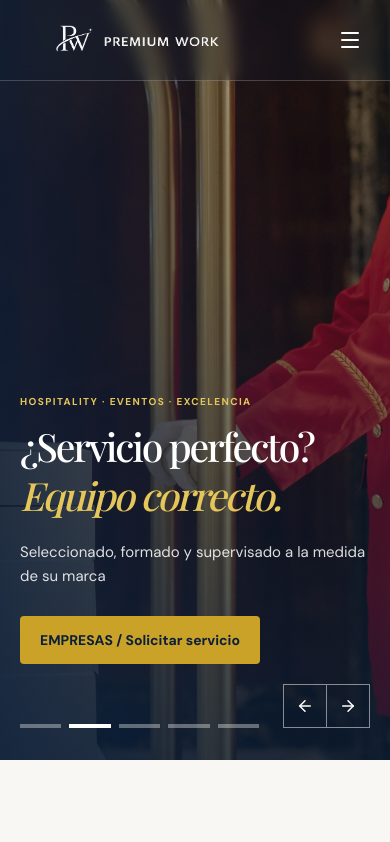
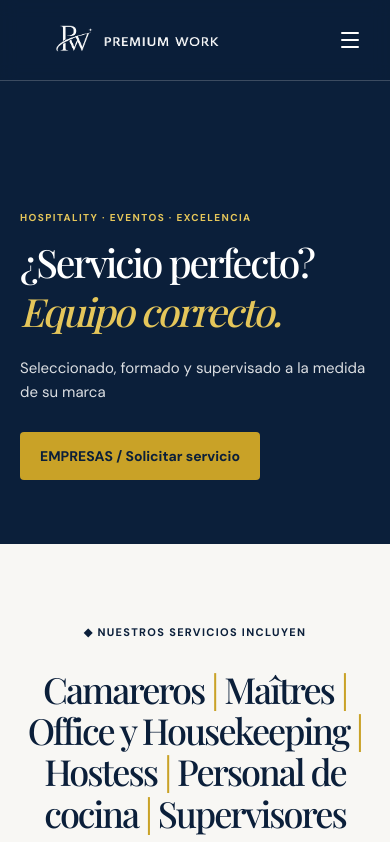
Before and after one commit to roxannaaguilera/premium-work-web, a Next.js app in the folder premium_work/: page / in a window 390 px wide. Shown: the top 842 px of the page. Built offline with nearby package versions, Linux system fonts and the light colour scheme; a web font is replaced by a local one.

Commit message:
feat: implement mobile-first responsive design

```diff
--- a/premium_work/components/Hero.tsx
+++ b/premium_work/components/Hero.tsx
@@ -17,22 +17,25 @@ export function Hero() {
   const go = (amount: number) => setCurrent((slide) => (slide + amount + slides.length) % slides.length);
 
   useEffect(() => {
+    if (!window.matchMedia("(min-width: 768px)").matches) return;
     const id = window.setInterval(() => go(1), 5600);
     return () => window.clearInterval(id);
   }, []);
 
-  return <section id="inicio" className="relative isolate min-h-[min(760px,100svh)] overflow-hidden bg-[#0B1F3A] text-white md:min-h-screen">
+  return <section id="inicio" className="relative isolate overflow-hidden bg-[#0B1F3A] text-white md:min-h-screen">
+    <div className="absolute inset-0 bg-[#0B1F3A] md:hidden" aria-hidden="true" />
+    <div className="hidden md:block">
     <AnimatePresence mode="sync">
       <motion.div key={current} initial={{ opacity: 0 }} animate={{ opacity: 1 }} exit={{ opacity: 0 }} transition={{ duration: .8 }} className="absolute inset-0">
         <picture className="absolute inset-0">
-          <source media="(max-width: 767px)" srcSet={slides[current].mobileSrc} type="image/webp" />
           <img src={slides[current].src} alt="Servicio Premium Work" className={`h-full w-full object-cover ${slides[current].mobilePosition} md:object-right md:object-top`} />
         </picture>
-        <div className="absolute inset-0 bg-[linear-gradient(180deg,rgba(11,31,58,.18)_0%,rgba(11,31,58,.3)_35%,rgba(11,31,58,.75)_100%)] md:bg-[linear-gradient(180deg,rgba(11,31,58,.18)_0%,rgba(11,31,58,.3)_42%,rgba(11,31,58,.94)_100%)]" />
-        <div className="absolute inset-y-0 left-0 w-[78%] bg-[linear-gradient(90deg,rgba(11,31,58,.72),transparent)] md:w-2/3" />
+        <div className="absolute inset-0 bg-[linear-gradient(180deg,rgba(11,31,58,.18)_0%,rgba(11,31,58,.3)_42%,rgba(11,31,58,.94)_100%)]" />
+        <div className="absolute inset-y-0 left-0 w-2/3 bg-[linear-gradient(90deg,rgba(11,31,58,.72),transparent)]" />
       </motion.div>
     </AnimatePresence>
-    <div className="relative mx-auto flex min-h-[min(760px,100svh)] max-w-[1600px] items-end px-5 pb-24 pt-28 md:min-h-screen md:px-8 md:pb-28">
+    </div>
+    <div className="relative mx-auto flex min-h-[34rem] max-w-[1600px] items-end px-5 pb-16 pt-28 md:min-h-screen md:px-8 md:pb-28">
       <motion.div initial={{ opacity: 0, y: 28 }} animate={{ opacity: 1, y: 0 }} transition={{ duration: .7 }} className="max-w-5xl">
         <p className="mb-4 text-[10px] font-bold uppercase leading-4 tracking-[.14em] text-[#e5c65a] sm:mb-5 sm:text-xs sm:tracking-[.18em]">Hospitality · eventos · excelencia</p>
         <h1 className="display max-w-[15ch] text-[clamp(2.2rem,10vw,3.4rem)] leading-[1.05] sm:text-7xl lg:text-8xl">¿Servicio perfecto?<em className="mt-2 block font-normal text-[#e5c65a] sm:mt-2">Equipo correcto.</em></h1>
@@ -40,7 +43,7 @@ export function Hero() {
         <a href="#contacto" className="mt-7 inline-flex rounded-sm bg-[#C9A227] px-5 py-3.5 text-sm font-bold text-[#0B1F3A] transition hover:scale-[1.03] active:scale-[.98] sm:mt-8 sm:px-6">EMPRESAS / Solicitar servicio</a>
       </motion.div>
     </div>
-    <div className="absolute bottom-8 left-5 right-5 flex items-end gap-6 md:left-8 md:right-8">
+    <div className="absolute bottom-8 left-8 right-8 hidden items-end gap-6 md:flex">
       <div className="flex flex-1 gap-2">{slides.map((_, index) => <button aria-label={`Ver imagen ${index + 1}`} onClick={() => setCurrent(index)} className="h-1 flex-1 bg-white/35" key={index}><span className={`block h-full bg-white transition-all ${index === current ? "w-full" : "w-0"}`} /></button>)}</div>
       <div className="flex border border-white/50"><button aria-label="Imagen anterior" onClick={() => go(-1)} className="p-3 hover:bg-white/15"><ArrowLeft size={18} /></button><button aria-label="Imagen siguiente" onClick={() => go(1)} className="border-l border-white/50 p-3 hover:bg-white/15"><ArrowRight size={18} /></button></div>
     </div>
```
